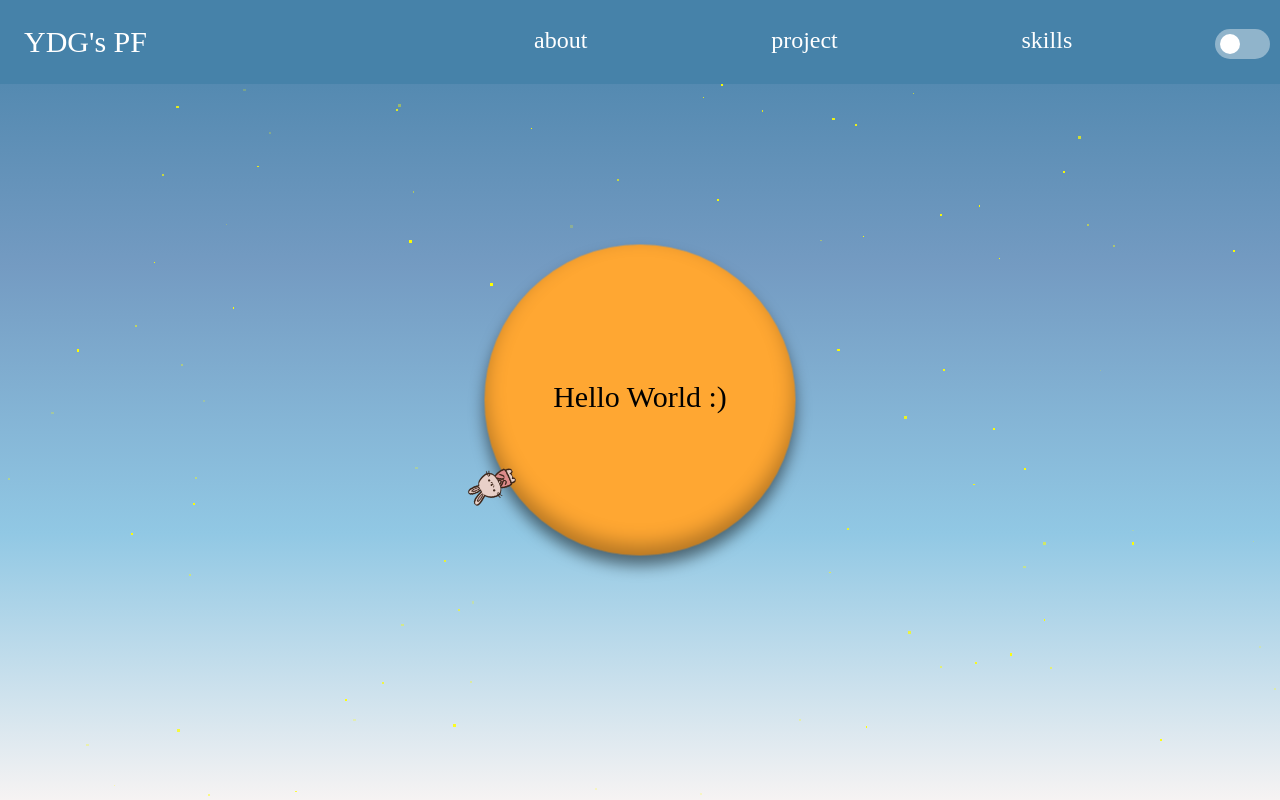
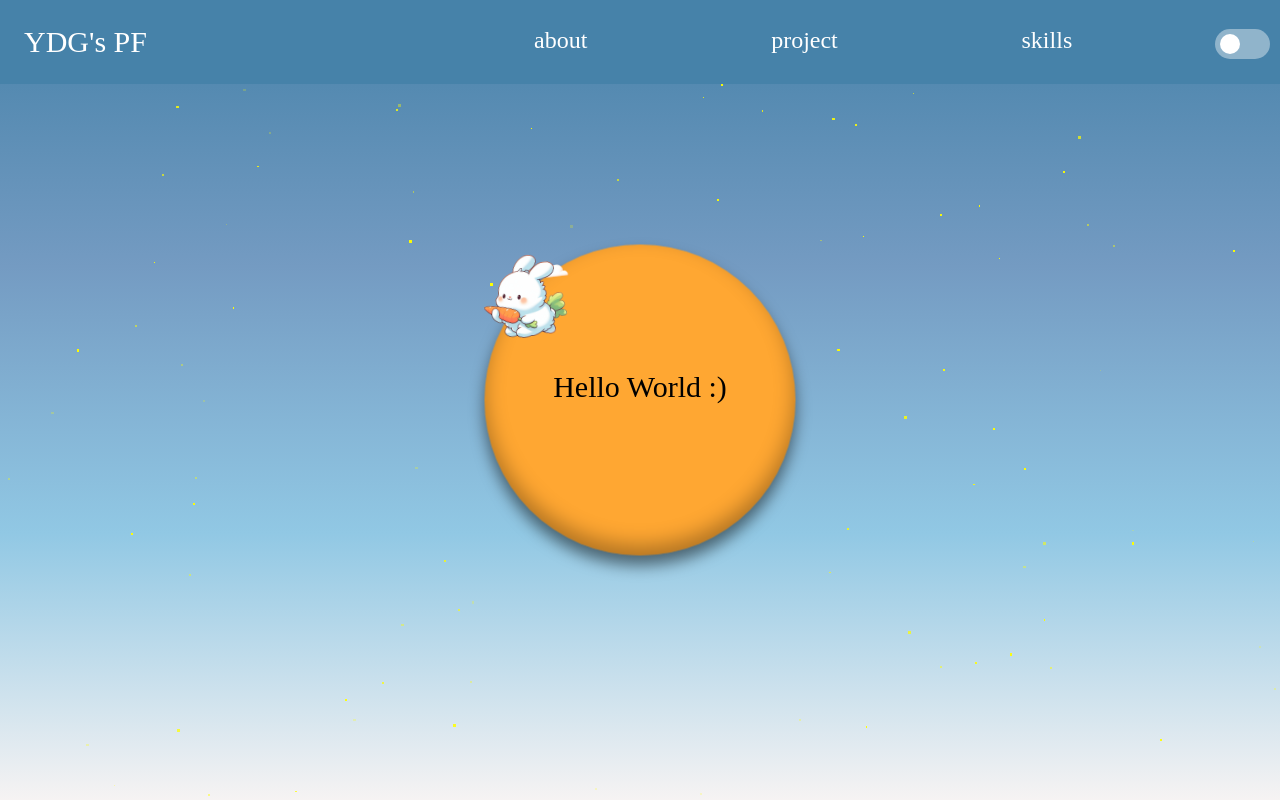
Before and after one commit to yeomdogyeong/my_portfolio, a React (Create React App) app: page / in a window 1280 px wide. Shown: the top 800 px of the page. Built offline with nearby package versions, Linux system fonts and the light colour scheme; a web font is replaced by a local one.

Commit message:
[design]rabbit keyframe 수정

```diff
--- a/src/components/Star.css
+++ b/src/components/Star.css
@@ -54,7 +54,10 @@
 }
 
 .text-box {
-  position: relative;
+  position: absolute; /* 절대 위치로 변경 */
+  top: 50%;
+  left: 50%;
+  transform: translate(-50%, -50%); /* 부모 요소인 .circle의 가운데 정렬 */
   display: flex;
   flex-direction: column;
   justify-content: center;
@@ -63,35 +66,38 @@
 }
 
 .text {
-  /* position: absolute; */
-  /* top: 50%;
-  left: 50%;
-  transform: translate(-50%, -50%); */
   white-space: nowrap;
   overflow: hidden;
   transition: width 2s;
   z-index: 1;
   padding: 100px;
   font-size: 50px;
-  /* width: 500px; */
 }
 
 .Typewriter__wrapper {
   font-size: 30px;
 }
 
-.rabbit {
-  animation: rotate 10s linear infinite;
-  transform-origin: 50% 375%;
+@keyframes moveRabbit {
+  0% {
+    transform: translateX(0) rotate(0deg);
+  }
+  25% {
+    transform: translateX(20px) rotate(10deg);
+  }
+  50% {
+    transform: translateX(-20px) rotate(-10deg);
+  }
+  75% {
+    transform: translateX(20px) rotate(10deg);
+  }
+  100% {
+    transform: translateX(0) rotate(0deg);
+  }
 }
 
-@keyframes rotate {
-  from {
-    transform: rotate(0deg);
-  }
-  to {
-    transform: rotate(360deg);
-  }
+.rabbit {
+  animation: moveRabbit 15s linear infinite;
 }
 @keyframes twinkle {
   0% {
--- a/src/components/Star.tsx
+++ b/src/components/Star.tsx
@@ -61,8 +61,8 @@ const Star: React.FC<StarProps> = ({ isDarkMode }) => {
       <div ref={starRef} />
 
       <div className={isDarkMode ? "dark-mode circle" : "circle"}>
+        <img src={rabbit} alt="rabbit" className="rabbit w-[110px]"></img>
         <div className="text-box">
-          <img src={rabbit} alt="rabbit" className="rabbit w-[30px]"></img>
           <div className="text">
             <motion.div
               transition={{ delay: 0.7, type: "spring" }}
@@ -71,7 +71,6 @@ const Star: React.FC<StarProps> = ({ isDarkMode }) => {
               className="font-intelon flex flex-col justify-center items-center h-2/3 mb-10 text-3xl"
             >
               <p>Hello World :)</p>
-              <br />
             </motion.div>
           </div>
         </div>
```
Also changed, not shown: src/assets/rabbit.png.
